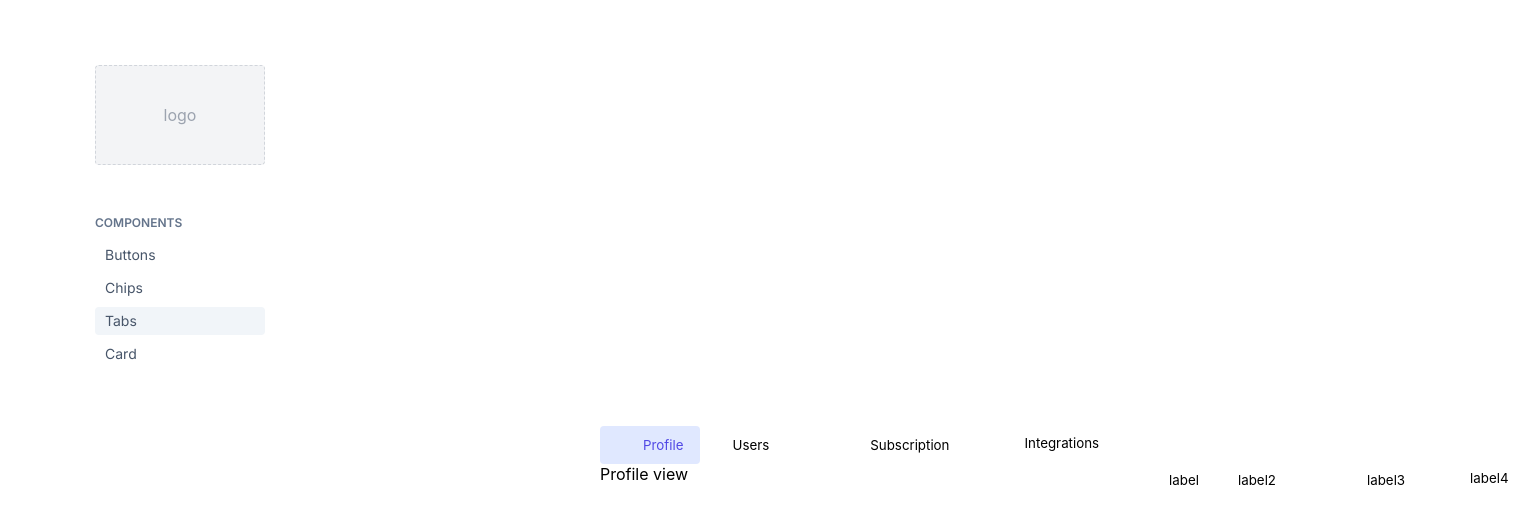
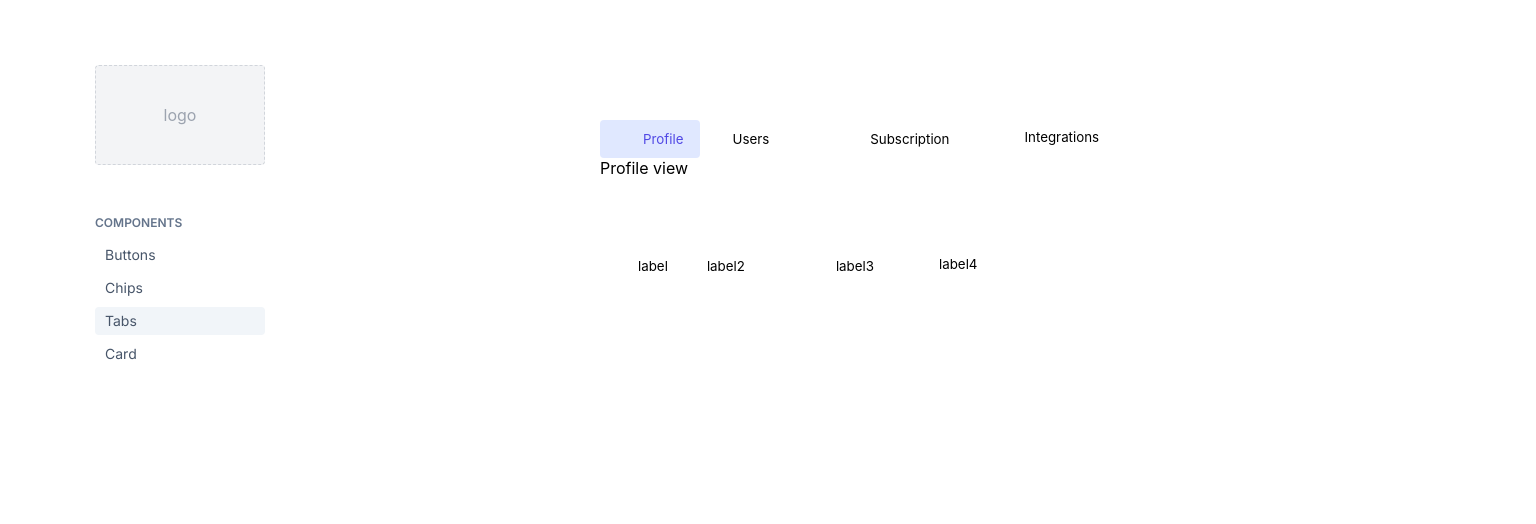
Before and after one commit to LePtiDev/vue-encyclopedia, a Vue app: page /tabs in a window 1280 px wide. Shown: the top 524 px of the page, 1536 px wide, since content can reach past the window. Built offline with nearby package versions, Linux system fonts and the light colour scheme; some icons are missing.

Commit message:
fix bug for etienne

```diff
--- a/src/scss/components/tab/tab.scss
+++ b/src/scss/components/tab/tab.scss
@@ -8,6 +8,9 @@ created at: 9 december 2021
 // Primary
 .nav {
   display: flex;
+}
+.container-body {
+  display: block !important;
 }
 
 .tab-primary--filled{
```
